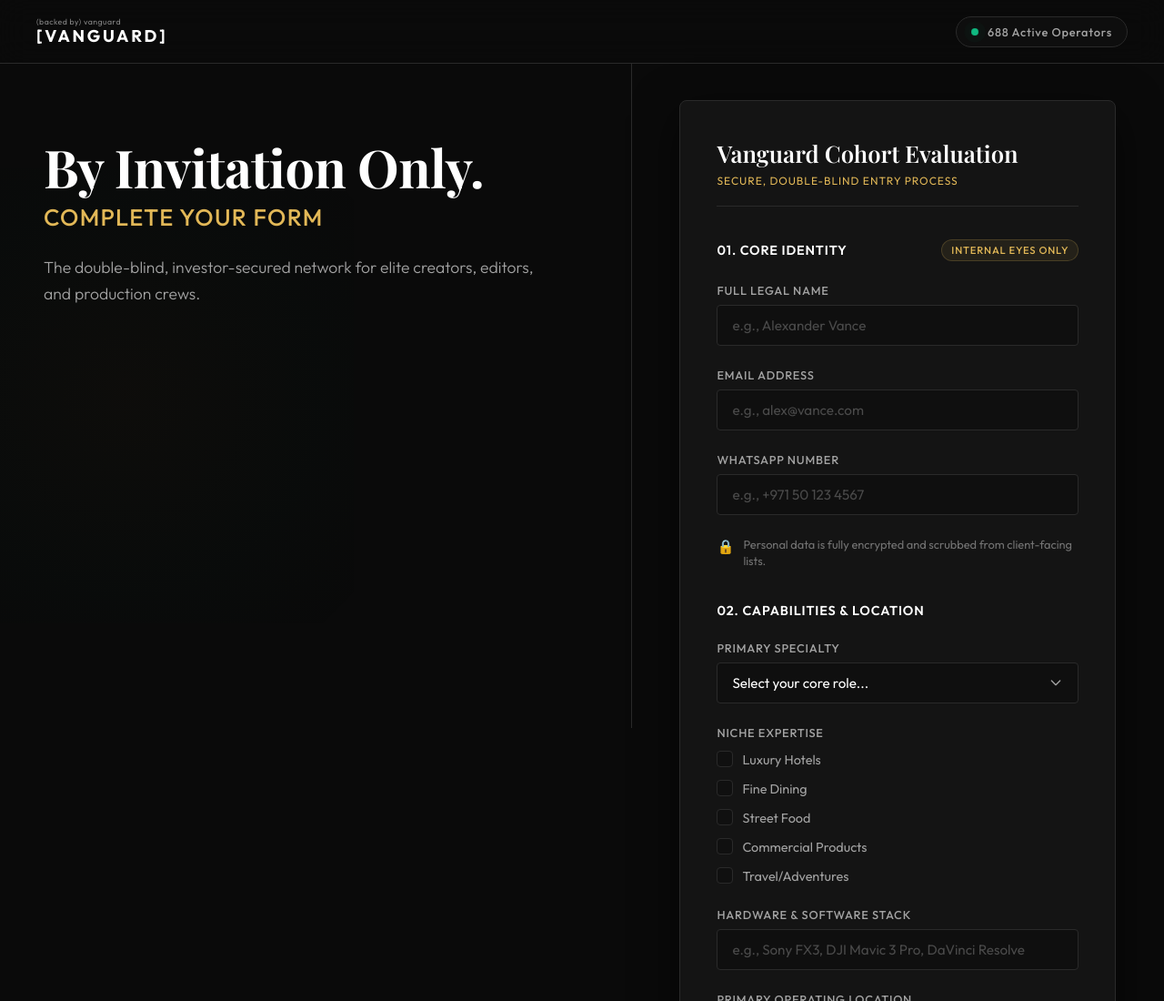
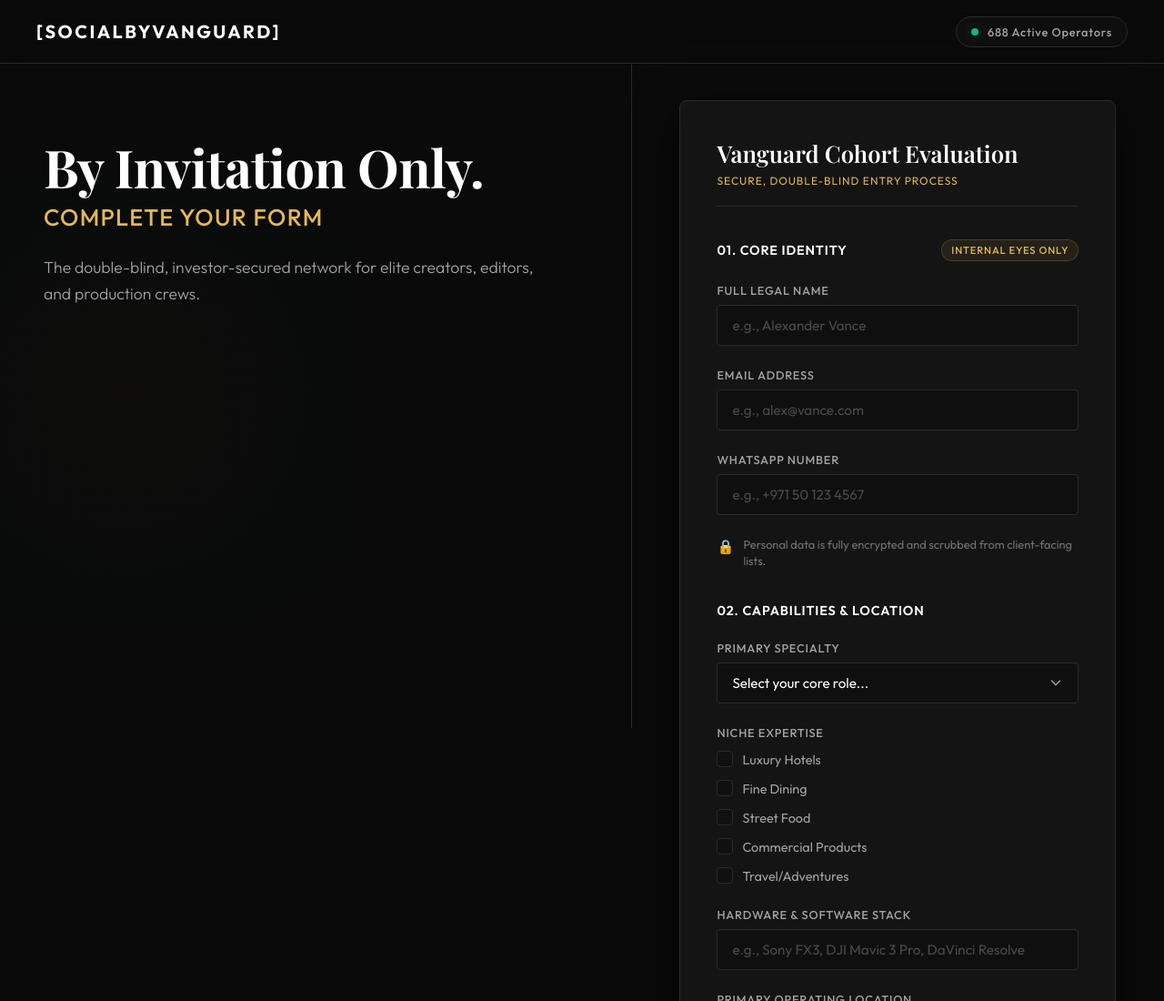
Before and after one commit to tysonsingh19929/vangaurd, a website: page public/index.html in a window 1280 px wide. Shown: the top 1100 px of the page at 91% size. Drawn offline with nearby package versions, Linux system fonts and the light colour scheme; a web font is replaced by a local one.

Commit message:
Update logo branding to [SOCIALBYVANGUARD] and clean header styling

```diff
--- a/public/index.css
+++ b/public/index.css
@@ -82,34 +82,16 @@
 }
 
 .brand-logo {
-  display: flex;
-  flex-direction: column;
-  align-items: flex-start;
+  font-family: var(--font-sans);
+  font-weight: 700;
+  font-size: 1.25rem;
+  letter-spacing: 0.15rem;
+  color: var(--text-primary);
   text-decoration: none;
-  line-height: 1.1;
   transition: var(--transition-smooth);
 }
 
-.backed-by-small {
-  font-family: var(--font-sans);
-  font-size: 0.55rem;
-  font-weight: 400;
-  letter-spacing: 0.05em;
-  color: var(--text-secondary);
-  text-transform: lowercase;
-  opacity: 0.8;
-  margin-bottom: 2px;
-}
-
-.vanguard-large {
-  font-family: var(--font-sans);
-  font-weight: 700;
-  font-size: 1.15rem;
-  letter-spacing: 0.15em;
-  color: var(--text-primary);
-}
-
-.brand-logo:hover .vanguard-large {
+.brand-logo:hover {
   color: var(--accent-gold);
   text-shadow: 0 0 10px rgba(226, 184, 87, 0.3);
 }
--- a/public/index.html
+++ b/public/index.html
@@ -19,10 +19,7 @@
   <!-- Navigation Bar -->
   <nav class="nav-bar">
     <div class="nav-container">
-      <a href="#" class="brand-logo" id="brand-logo">
-        <span class="backed-by-small">(backed by) vanguard</span>
-        <span class="vanguard-large">[VANGUARD]</span>
-      </a>
+      <a href="#" class="brand-logo" id="brand-logo">[SOCIALBYVANGUARD]</a>
       <div class="status-indicator">
         <span class="status-dot"></span>
         <span class="status-text" id="status-operator-count">500+ Active Operators</span>
```
